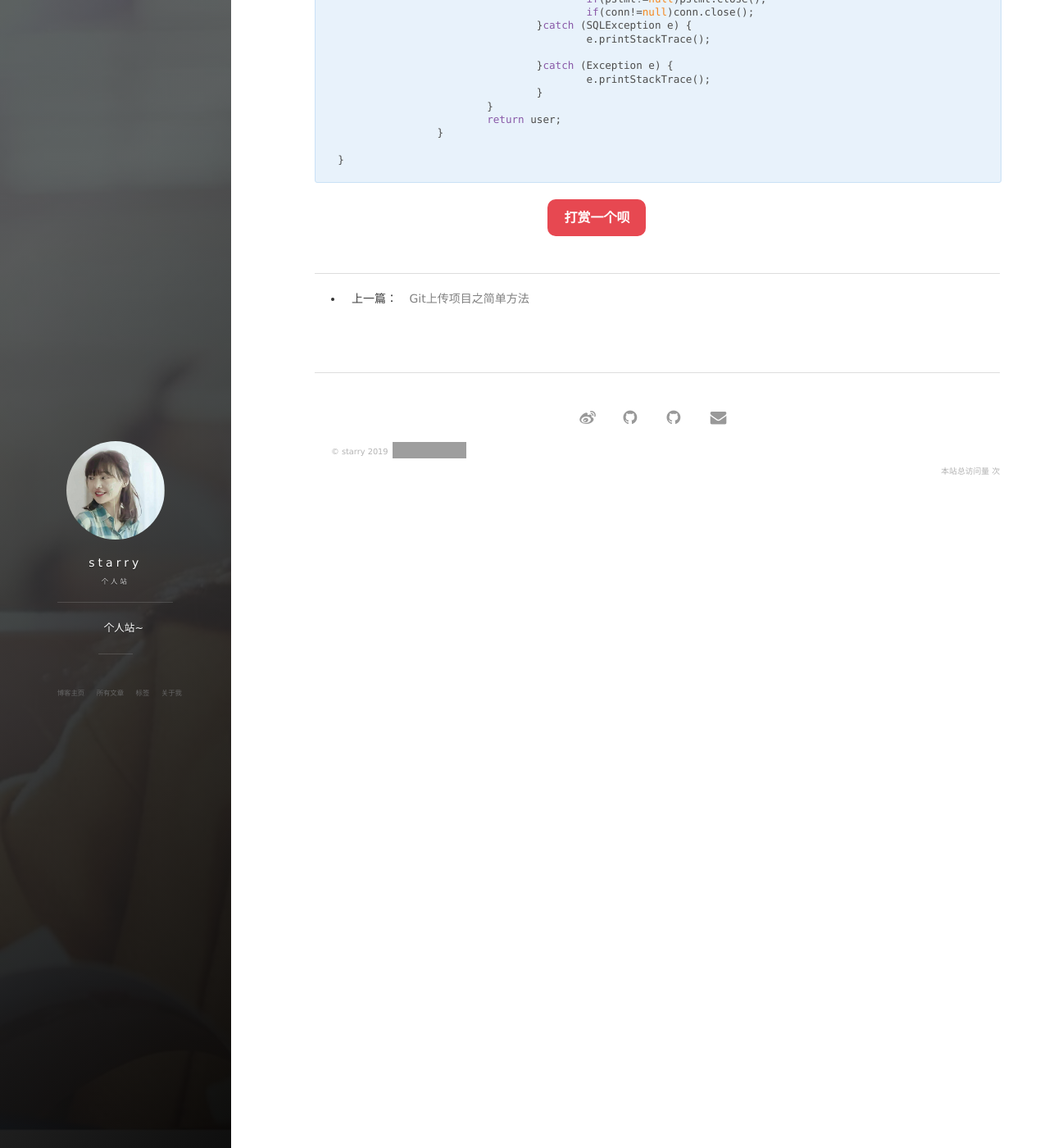
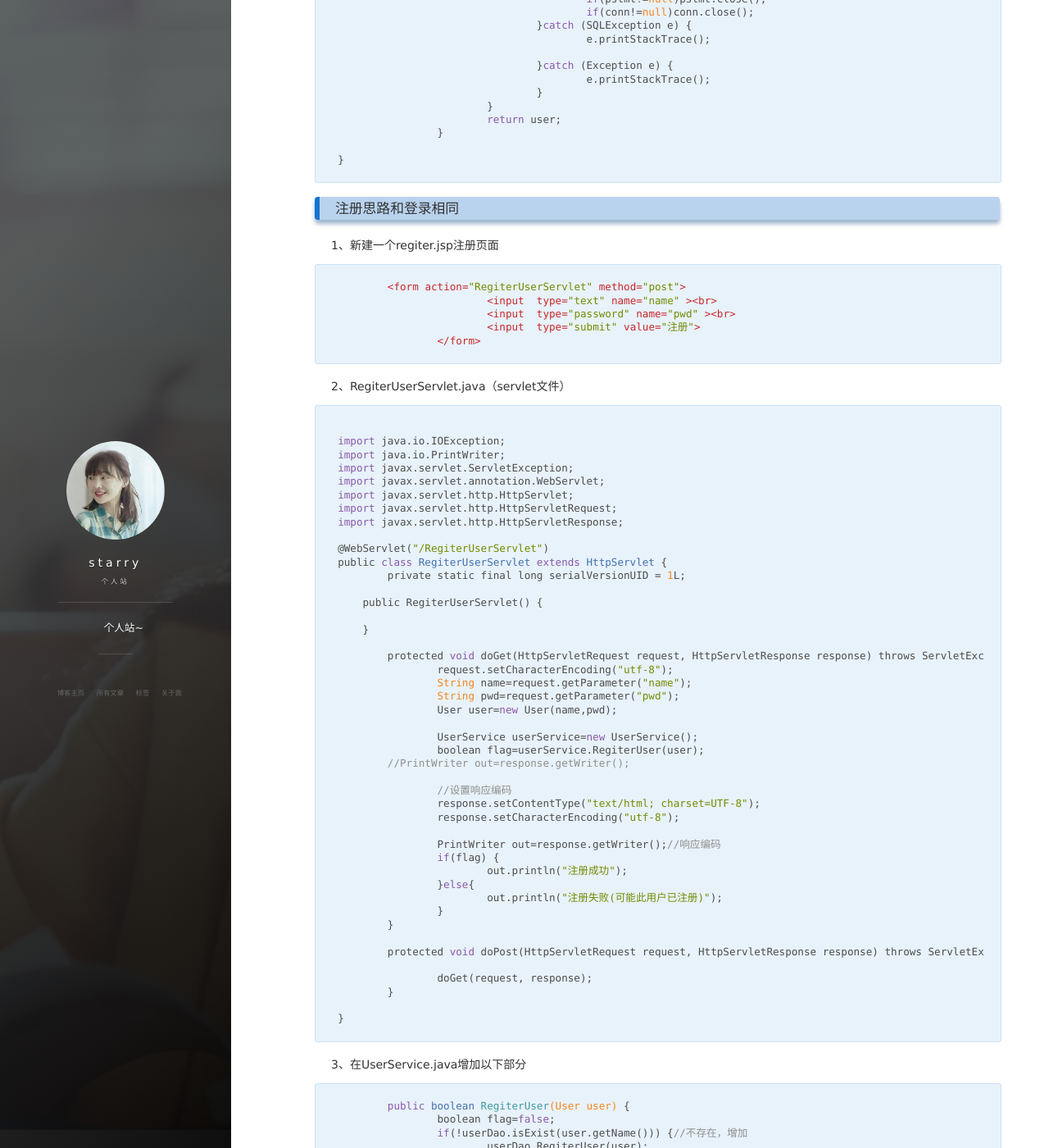
Before and after one commit to MMstarry/MMstarry.github.io, a Jekyll site: the page built from _posts/2019-03-06-三层实现登录注册.md, in a window 1280 px wide and 1400 px high, scrolled down 3815 px. Shown: the whole window at 82% size. Built offline with Jekyll 4.4.1, drawn with Linux system fonts in a browser that asks for light colours; nearby versions of some CDN libraries; comment, search, counter and statistics services are not loaded; some of the changed text lies outside the part shown; grey boxes are pictures that could not be loaded.

Commit message:
Update 2019-03-06-三层实现登录注册.md

````diff
--- a/_posts/2019-03-06-三层实现登录注册.md
+++ b/_posts/2019-03-06-三层实现登录注册.md
@@ -72,7 +72,7 @@ User.java
 }
 ```
 
-LoginUserServlet.java
+LoginUserServlet.java（servlet文件）
 
 ```
 	import java.io.*;
@@ -203,3 +203,175 @@ UserDao.java
 
 }
 ```
+
+### 注册思路和登录相同
+
+1、新建一个regiter.jsp注册页面
+
+```
+	<form action="RegiterUserServlet" method="post">
+			<input  type="text" name="name" ><br>
+			<input  type="password" name="pwd" ><br>
+			<input  type="submit" value="注册">
+		</form>
+```
+
+2、RegiterUserServlet.java（servlet文件）
+
+```
+
+import java.io.IOException;
+import java.io.PrintWriter;
+import javax.servlet.ServletException;
+import javax.servlet.annotation.WebServlet;
+import javax.servlet.http.HttpServlet;
+import javax.servlet.http.HttpServletRequest;
+import javax.servlet.http.HttpServletResponse;
+
+@WebServlet("/RegiterUserServlet")
+public class RegiterUserServlet extends HttpServlet {
+	private static final long serialVersionUID = 1L;
+
+    public RegiterUserServlet() {
+
+    }
+
+	protected void doGet(HttpServletRequest request, HttpServletResponse response) throws ServletException, IOException {
+		request.setCharacterEncoding("utf-8");
+		String name=request.getParameter("name");
+		String pwd=request.getParameter("pwd");
+		User user=new User(name,pwd);
+
+		UserService userService=new UserService();
+		boolean flag=userService.RegiterUser(user);
+	//PrintWriter out=response.getWriter();
+
+		//设置响应编码
+		response.setContentType("text/html; charset=UTF-8");
+		response.setCharacterEncoding("utf-8");
+
+		PrintWriter out=response.getWriter();//响应编码
+		if(flag) {
+			out.println("注册成功");
+		}else{
+			out.println("注册失败(可能此用户已注册)");
+		}
+	}
+
+	protected void doPost(HttpServletRequest request, HttpServletResponse response) throws ServletException, IOException {
+
+		doGet(request, response);
+	}
+
+}
+```
+
+3、在UserService.java增加以下部分
+
+```
+	public boolean RegiterUser(User user) {
+		boolean flag=false;
+		if(!userDao.isExist(user.getName())) {//不存在，增加
+			userDao.RegiterUser(user);
+			flag=true;
+		}else {
+			System.out.println("此用户已注册");
+			flag=false;
+		}
+
+		return flag;
+	}
+```
+
+4、在UserDao.java中增加一下部分
+
+```
+	//判断此人是否存在
+	public boolean isExist(String name) {
+		return queryUser(name)==null?false:true;
+		//查找此人，返回为空，不存在
+	}
+
+	public boolean RegiterUser(User user) {//注册信息
+		boolean flag=false;
+		Connection conn = null;
+		PreparedStatement  pstmt = null;
+
+		try {
+			// 1 加载驱动程序
+			Class.forName("com.mysql.jdbc.Driver");
+			conn = DriverManager.getConnection(URL, USER, PASSWORD);
+			String sql="insert into user(name,pwd) values(?,?)";
+			pstmt=conn.prepareStatement(sql);
+			pstmt.setString(1, user.getName());
+			pstmt.setString(2, user.getPwd());
+			int count=pstmt.executeUpdate();
+			if(count>0) {
+				flag=true;
+			}else {
+				flag=false;
+			}
+
+
+		}catch (ClassNotFoundException e) {
+			// TODO: handle exception
+			flag=false;
+		}catch (SQLException e) {
+			// TODO: handle exception
+			flag=false;
+		}finally {
+			try {//关闭
+				if(pstmt!=null)pstmt.close();
+				if(conn!=null)conn.close();
+			}catch (SQLException e) {
+				//e.printStackTrace();
+				flag=false;
+			}catch (Exception e) {
+				//e.printStackTrace();
+				flag=false;
+			}
+		}
+		return flag;
+	}
+
+	//根据 名字查某人       返回值是User对象,里面有某人的信息
+	public User queryUser(String name) {//根据用户名查看用户是否存在
+
+		User user=null;
+		Connection conn = null;
+		PreparedStatement  pstmt = null;
+		ResultSet rs = null;//建立结果集对象
+
+		try {
+			// 1 加载驱动程序
+			Class.forName("com.mysql.jdbc.Driver");
+			conn = DriverManager.getConnection(URL, USER, PASSWORD);
+			String sql="select * from user where name=?";
+			pstmt=conn.prepareStatement(sql);
+			pstmt.setString(1, name);
+			rs=pstmt.executeQuery();//返回就一个数据
+
+			if(rs.next()) {
+				String pwd=rs.getString("pwd");
+				user=new User(name,pwd);
+			}
+
+		}catch (ClassNotFoundException e) {
+			// TODO: handle exception
+		}catch (SQLException e) {
+			// TODO: handle exception
+		}finally {
+			try {//关闭
+				if(rs!=null)rs.close();
+				if(pstmt!=null)pstmt.close();
+				if(conn!=null)conn.close();
+			}catch (SQLException e) {
+				e.printStackTrace();
+
+			}catch (Exception e) {
+				e.printStackTrace();
+			}
+		}
+		return user;
+	}
+```
````
